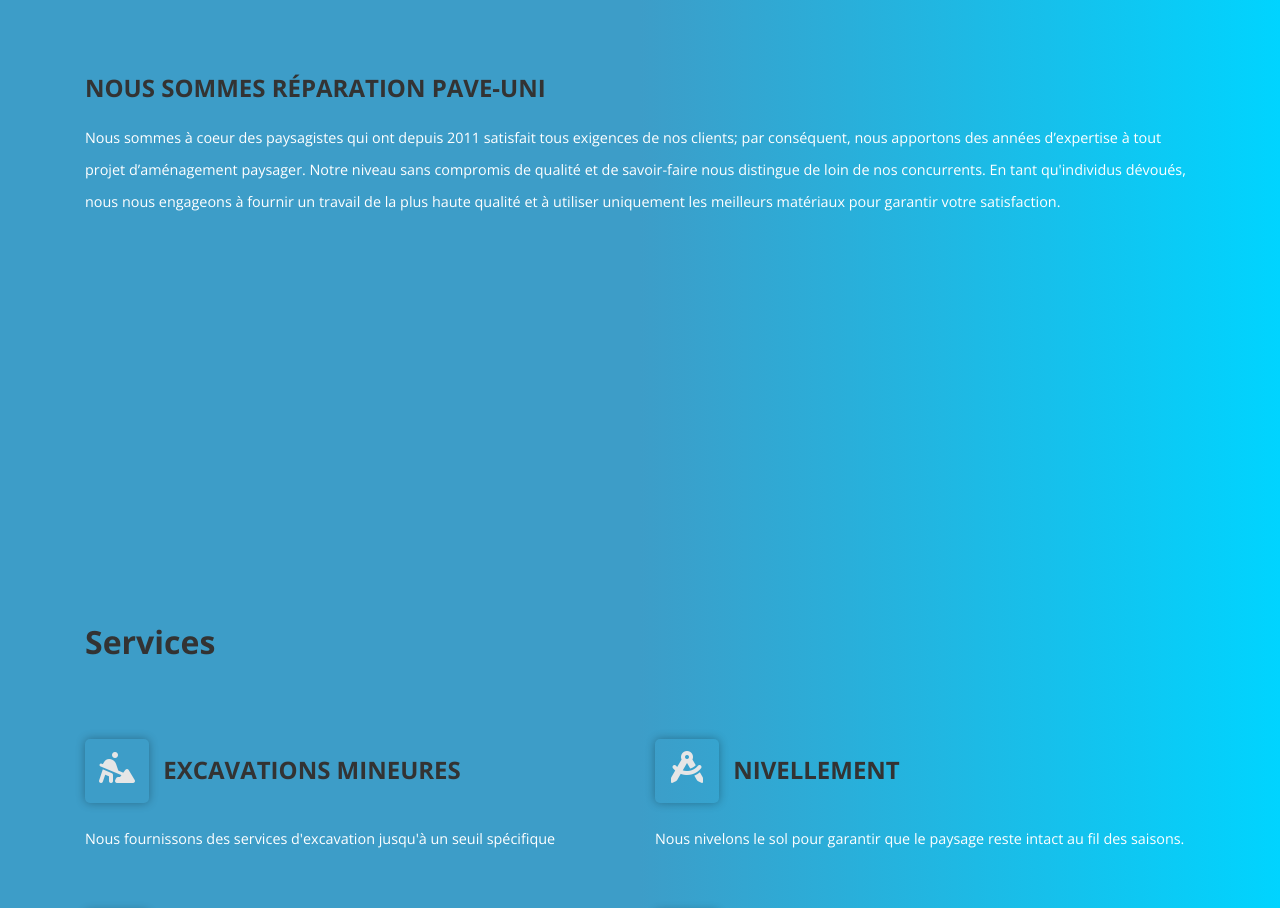
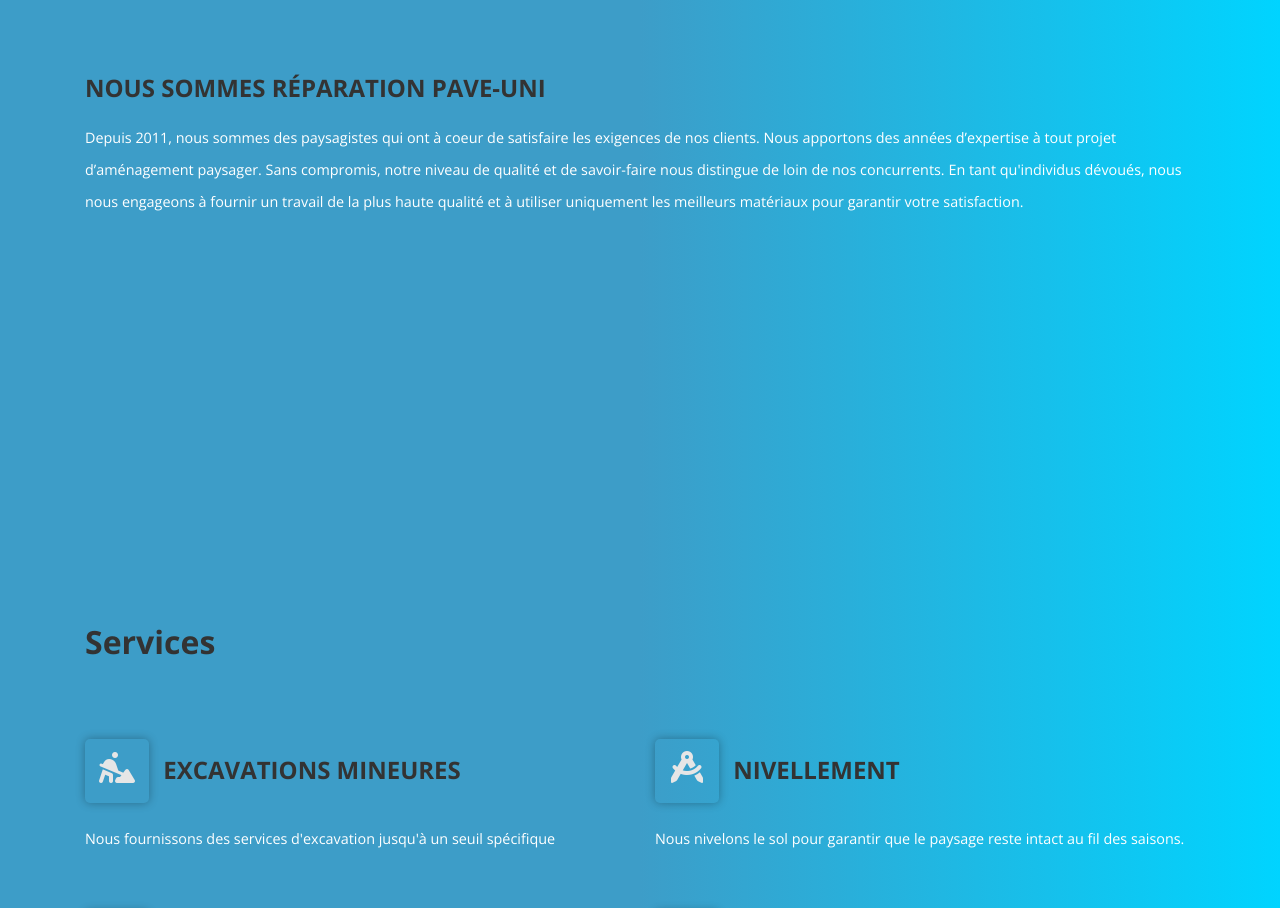
Before and after one commit to RPU042523/ReparationPaveUni, a plain HTML site: page index.html in a window 1280 px wide. Shown: the part 1000-1908 px from the top of the page. Drawn offline with nearby package versions, Linux system fonts and the light colour scheme; a script that the page names is missing.

Commit message:
Update index.html

```diff
--- a/index.html
+++ b/index.html
@@ -113,8 +113,8 @@
 					<div class="row">
               <article class="col">
                   <h3><strong>Nous sommes Réparation Pave-Uni</strong></h3>
-                  <p>Nous sommes à coeur des paysagistes qui ont depuis 2011 satisfait tous exigences de nos clients; par conséquent, nous apportons des années d’expertise à tout projet d’aménagement paysager.
-              			Notre niveau sans compromis de qualité et de savoir-faire nous distingue de loin de nos concurrents.
+                  <p>Depuis 2011, nous sommes des paysagistes qui ont à coeur de satisfaire les exigences de nos clients. Nous apportons des années d’expertise à tout projet d’aménagement paysager.
+              			Sans compromis, notre niveau de qualité et de savoir-faire nous distingue de loin de nos concurrents.
 										En tant qu'individus dévoués, nous nous engageons à fournir un travail de la plus haute qualité et à utiliser uniquement les meilleurs matériaux pour garantir votre satisfaction.</p>
               </article>
 					</div>
```
